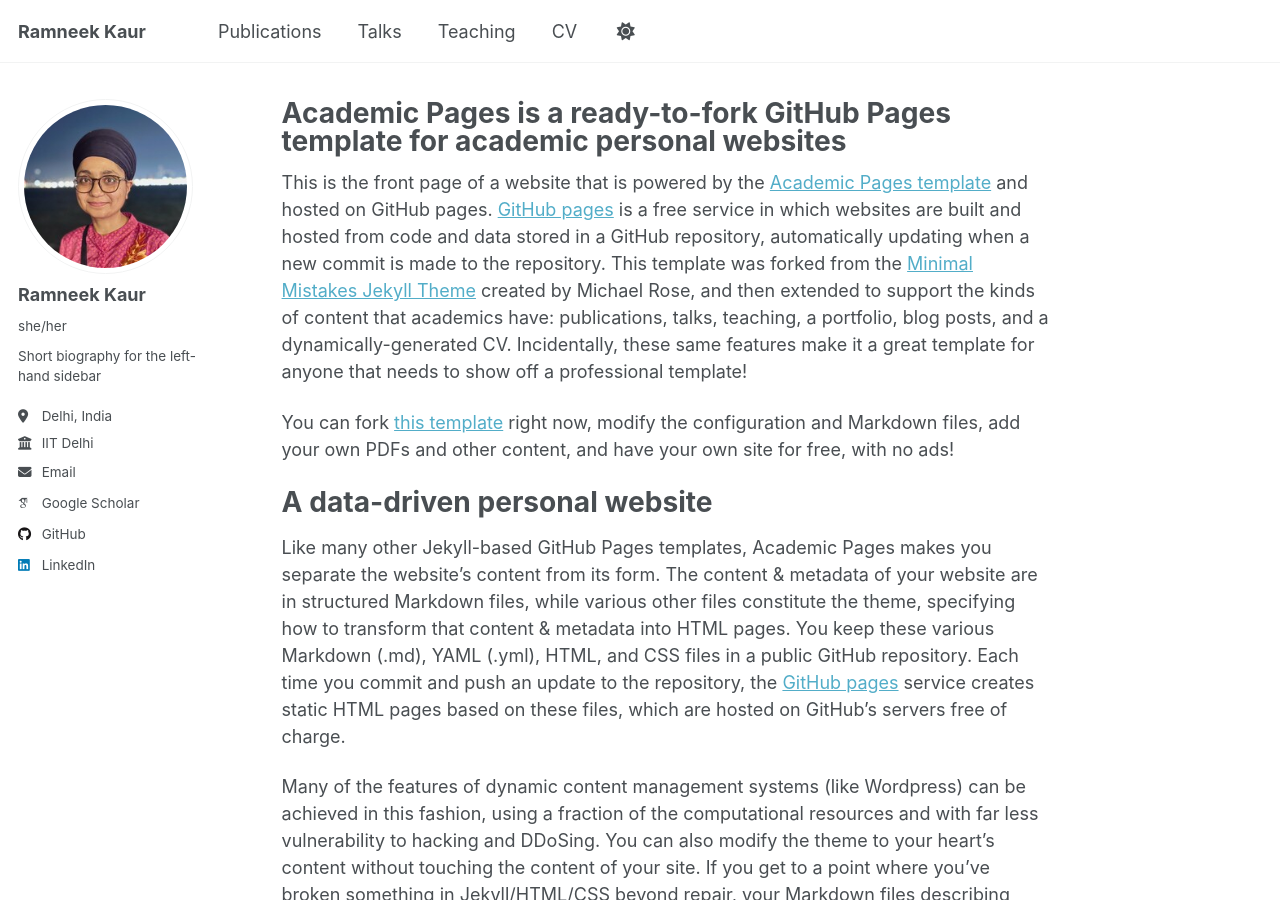
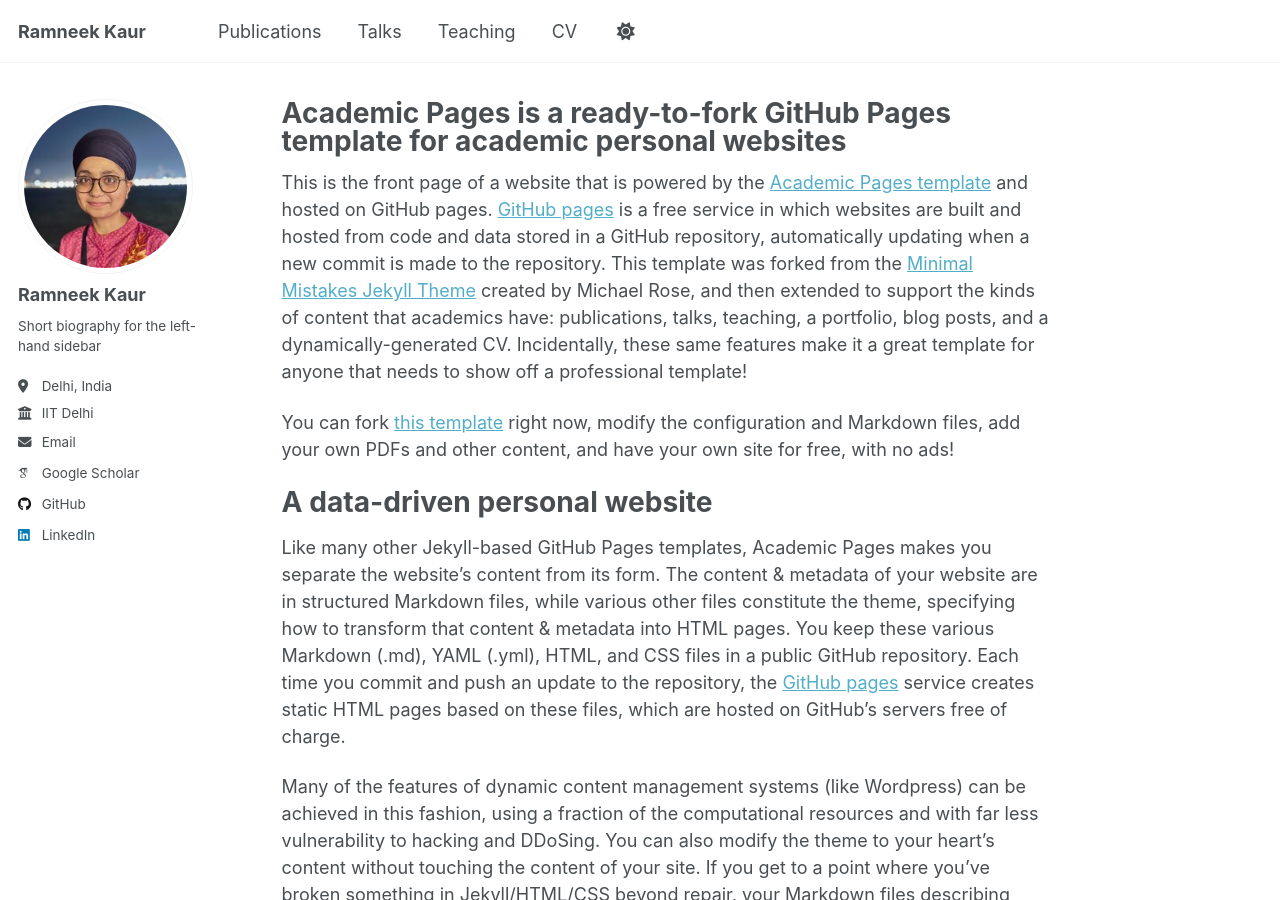
Before and after one commit to harsingh06/harsingh06.github.io, a Jekyll site: the page built from _pages/about.md, in a window 1280 px wide and 900 px high. Built offline with Jekyll 4.4.1, drawn with Linux system fonts in a browser that asks for light colours; some web fonts are replaced; a script that is not in the unit is left out.

Commit message:
removed pronouns and fixed linkedin

```diff
--- a/_config.yml
+++ b/_config.yml
@@ -25,7 +25,7 @@ author:
   # Biographic information
   avatar           : "profile.jpg"
   name             : "Ramneek Kaur"
-  pronouns         : "she/her"
+  pronouns         : # "she/her"
   bio              : "Short biography for the left-hand sidebar"
   location         : "Delhi, India"
   employer         : "IIT Delhi"
@@ -63,7 +63,7 @@ author:
   keybase          : # Username
   instagram        : # Username
   lastfm           : # Username
-  linkedin         : "https://www.linkedin.com/in/kramneek/"
+  linkedin         : "kramneek"
   mastodon         : # URL
   medium           : # URL
   pinterest        : # Username
```
